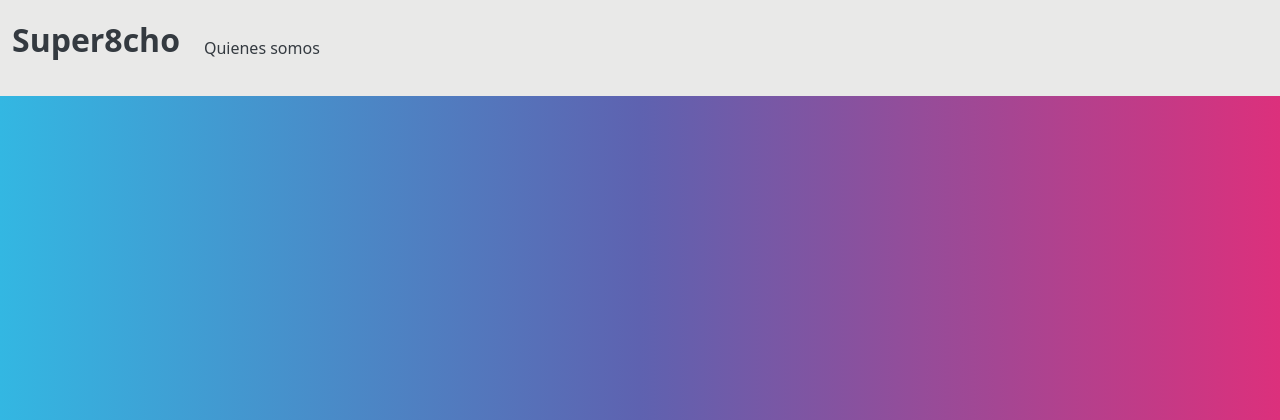
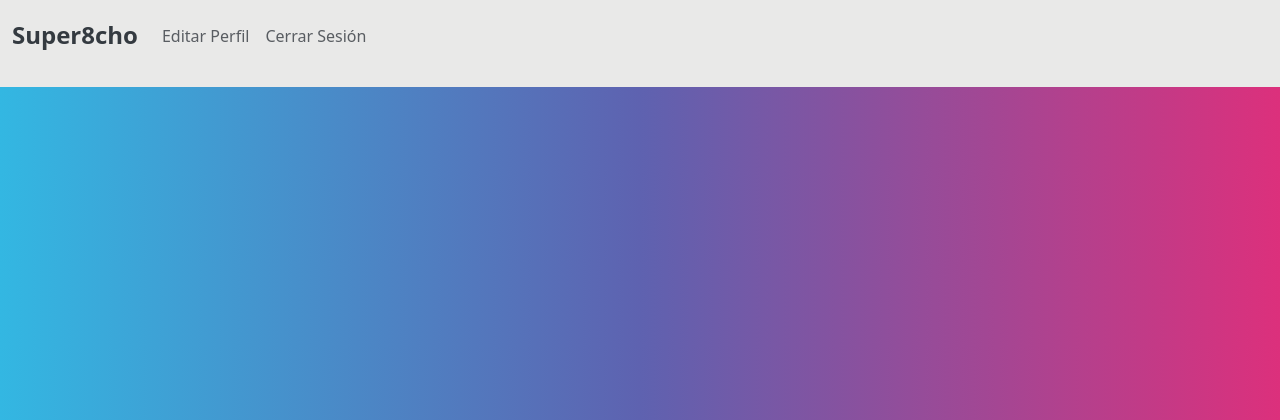
Before and after one commit to titin90/proyecto, a Flask app: page /home in a window 1280 px wide. Shown: the top 420 px of the page. Run offline with Flask 2, Linux system fonts and the light colour scheme; the visitor is signed in with stand-in values (Sample User, id 1); parts of the project's set-up code (start-up, migrations or seed data) failed here and were passed over; some libraries are stand-ins or nearby versions.

Commit message:
Update layout.html

```diff
--- a/templates/layout.html
+++ b/templates/layout.html
@@ -1,33 +1,56 @@
 <!DOCTYPE html>
 <html lang="en">
+
 <head>
     <meta charset="UTF-8">
     <meta http-equiv="X-UA-Compatible" content="IE=edge">
     <meta name="viewport" content="width=device-width, initial-scale=1.0">
-    <title>home</title>
+    <title>Super8cho</title>
     <link rel="stylesheet" href="https://bootswatch.com/5/quartz/bootstrap.min.css">
 </head>
+
 <body>
+
     <nav class="navbar navbar-expand-lg navbar-light bg-light">
         <div class="container-fluid">
-      <a class="navbar-brand" href="/"><h2>Super8cho</h2></a>
-      <button class="navbar-toggler" type="button" data-bs-toggle="collapse" data-bs-target="#navbarNav" aria-controls="navbarNav" aria-expanded="false" aria-label="Toggle navigation">
+            <button class="navbar-toggler" type="button" data-bs-toggle="collapse" data-bs-target="#navbarNav"
+                aria-controls="navbarNav" aria-expanded="false" aria-label="Toggle navigation">
                 <span class="navbar-toggler-icon"></span>
             </button>
             <div class="collapse navbar-collapse" id="navbarNav">
                 <ul class="navbar-nav">
+                    {% if session['name'] %}
+                    <a class="navbar-brand" href="/home">
+                        <h4>Super8cho</h4>
+                    </a>
                     <li class="nav-item">
-            <a class="nav-link active" aria-current="page" href="/team">Quienes somos</a>
+                        <a class="nav-link " aria-current="page" href="/perfil">Editar Perfil</a>
                     </li>
+                    <li class="nav-item">
+                        <a class="nav-link " aria-current="page" href="/logout">Cerrar Sesión</a>
+                    </li>
+                    {% else %}
+                    <a class="navbar-brand" href="/">
+                        <h4>Super8cho</h4>
+                    </a>
+                    <li class="nav-item">
+                        <a class="nav-link " aria-current="page" href="/login">Iniciar Sesión</a>
+                    </li>
+                    <li class="nav-item">
+                        <a class="nav-link " aria-current="page" href="/register">Registrarse</a>
+                    </li>
+                    {% endif %}
                 </ul>
             </div>
         </div>
     </nav>
-
-    <div class="container pt-20">
+    <div class="container">
         {% block body %}
         {% endblock %}
     </div>
+    <script src="https://cdn.jsdelivr.net/npm/bootstrap@5.1.3/dist/js/bootstrap.bundle.min.js"
+        integrity="sha384-ka7Sk0Gln4gmtz2MlQnikT1wXgYsOg+OMhuP+IlRH9sENBO0LRn5q+8nbTov4+1p"
+        crossorigin="anonymous"></script>
 </body>
 
 </html>
```
Lines whose indentation alone changed are shown as unchanged.
